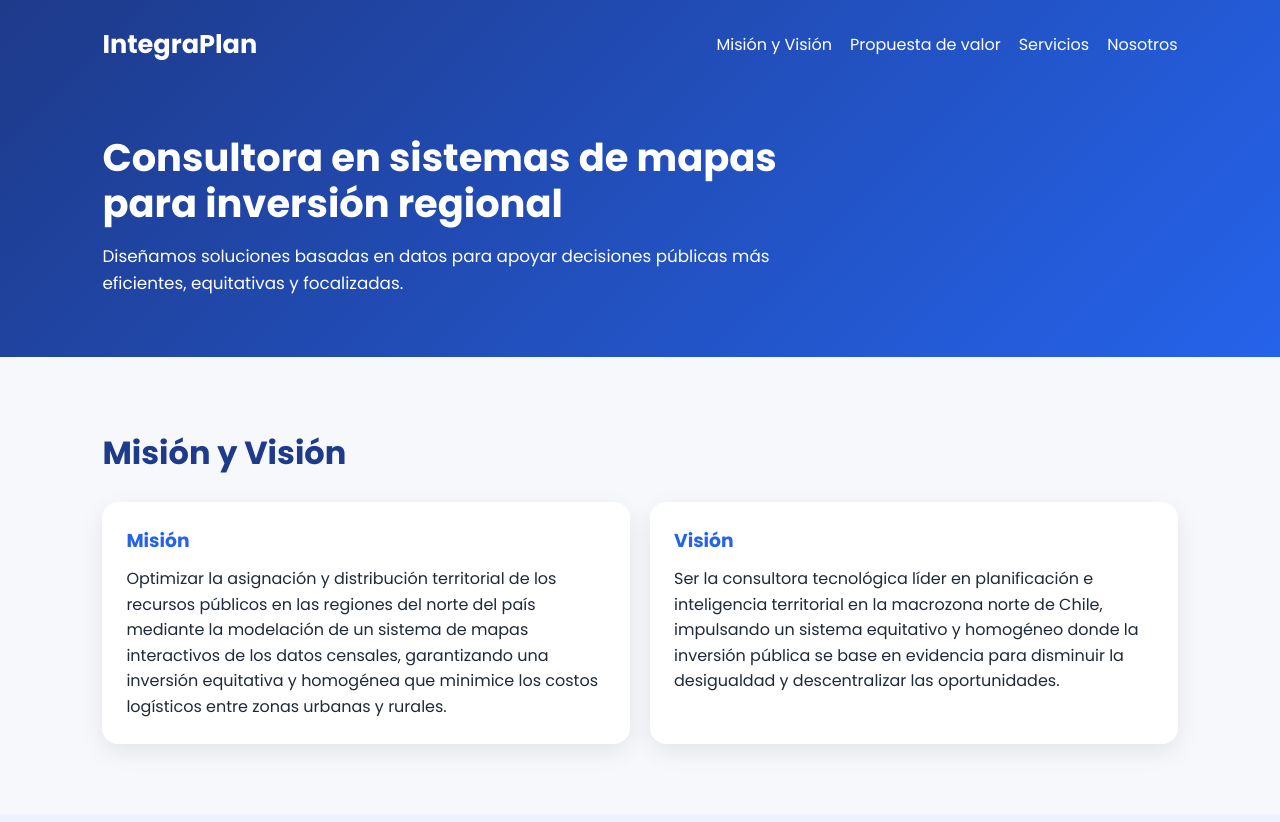
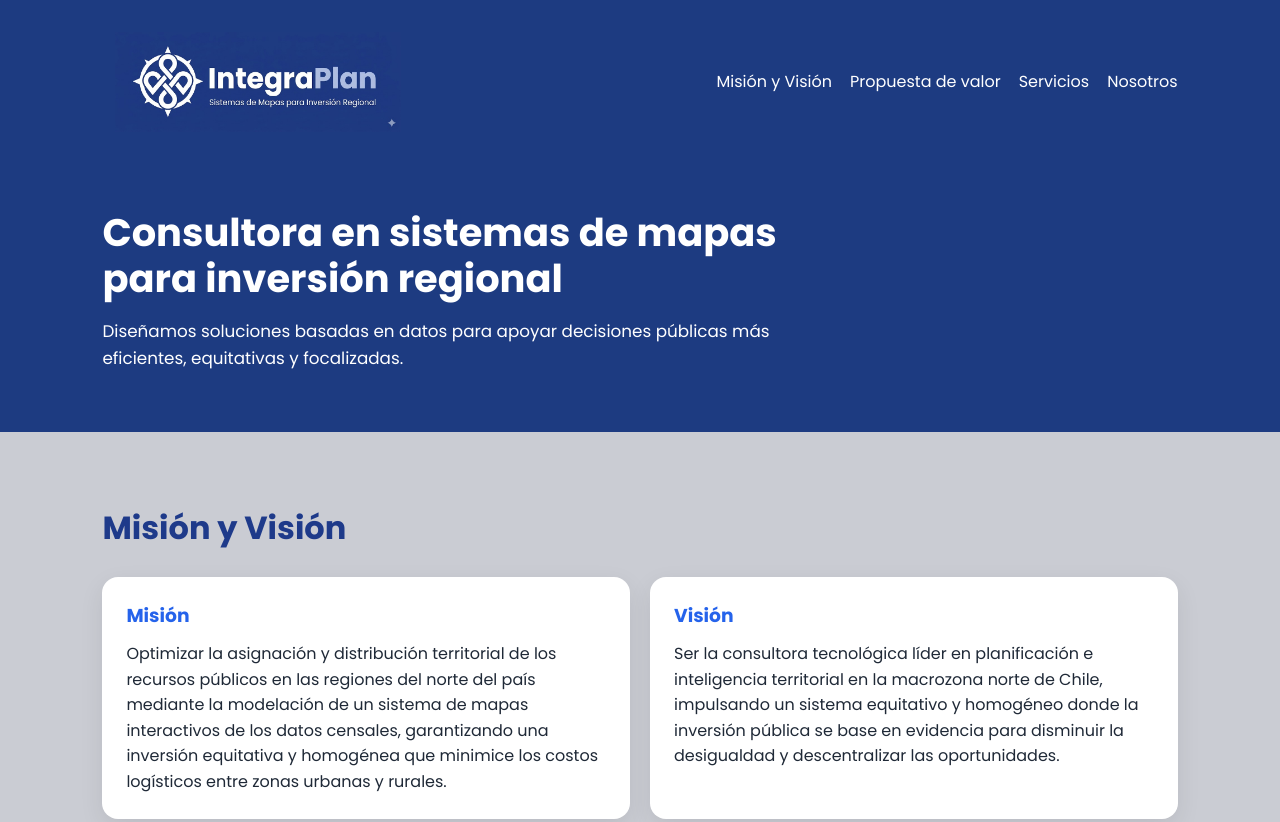
Before and after one commit to JacintaSilva/IntegraPlan, a plain HTML site: page index.html in a window 1280 px wide. Shown: the top 822 px of the page. Drawn offline with Linux system fonts and the light colour scheme.

Commit message:
Add files via upload

```diff
--- a/index.html
+++ b/index.html
@@ -13,7 +13,11 @@
 
   <header class="hero">
     <nav class="navbar">
-      <h1>IntegraPlan</h1>
+      <div class="logo">
+        <div class="logo-box">
+          <img src="WhatsApp Image 2026-03-23 at 20.48.20.jpeg" alt="Logo IntegraPlan">
+        </div>
+      </div>
       <ul>
         <li><a href="#mision">Misión y Visión</a></li>
         <li><a href="#valor">Propuesta de valor</a></li>
@@ -98,17 +102,19 @@
         </p>
 
         <ul class="team-list">
-          <li>Benjamín Lundstedt</li>
-          <li>Héctor Aranis</li>
-          <li>Jacinta Silva</li>
-          <li>Antonia Tapia</li>
+          <li>Benjamín Lundstedt: Jefatura de Proyectos.          </li>
+          <li>Héctor Aranis: Ingeniero de Ejecución.</li>
+          <li>Jacinta Silva: Ingeniero Analista. </li>
+          <li>Antonia Tapia: Formulador de Proyectos.</li>
         </ul>
       </div>
     </section>
   </main>
 
   <footer>
-    <p>IntegraPlan · Sistemas de Información 2026</p>
+    <p>IntegraPlan · Sistemas de Mapas para Inversión Regional</p>
+    <p>Contacto: Informacion@Integraplan.cl</p>
+
   </footer>
 
 </body>
--- a/style.css
+++ b/style.css
@@ -10,13 +10,33 @@
 
   body {
     font-family: 'Poppins', sans-serif;
-    background: #f7f8fc;
+    background: #caccd3;
     color: #1f2937;
     line-height: 1.6;
   }
+  .logo {
+    display: flex;
+    align-items: center;
+    gap: 12px;
+  }
+
+  .logo-box {
+    background: none;
+    padding: 8px 13px;
+    border-radius: 5px;
+    display: flex;
+    align-items: center;
+    justify-content: center;
+  }
+
+  .logo-box img {
+    height: 100px;
+    width: auto;
+    display: block;
+  }
 
   .hero {
-    background: linear-gradient(135deg, #1e3a8a, #2563eb);
+    background: linear-gradient(135deg, #1d3b81, #1d3b81);
     color: white;
     padding: 24px 8% 60px;
   }
```
Also changed, not shown: WhatsApp Image 2026-03-23 at 20.48.20.jpeg (added).
